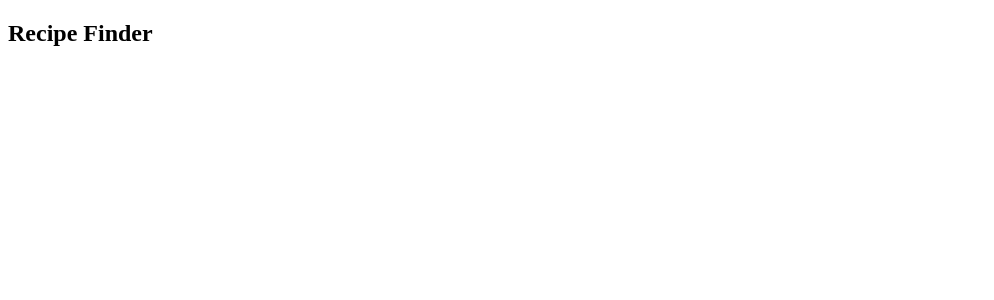
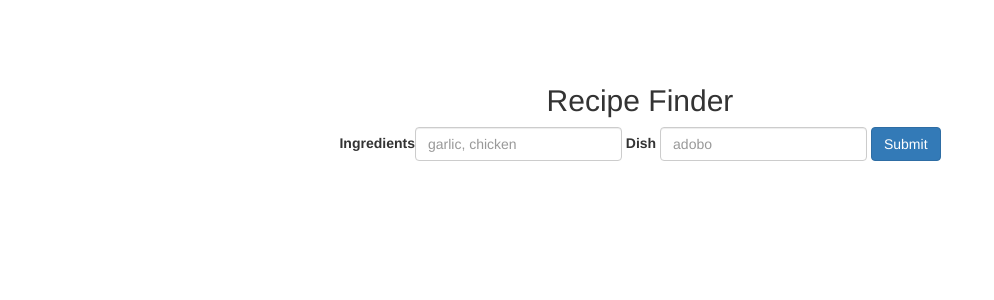
Before and after one commit to IamSaloni/React-Router-REDUX-recipe-finder, a React (Create React App) app: page / in a window 1280 px wide. Shown: the top 300 px of the page, without its empty margins (0-994 px from the left). Built offline with nearby package versions, Linux system fonts and the light colour scheme.

Commit message:
created Form to search recipes

```diff
--- a/public/index.html
+++ b/public/index.html
@@ -24,6 +24,7 @@
       work correctly both with client-side routing and a non-root public URL.
       Learn how to configure a non-root public URL by running `npm run build`.
     -->
+    <link rel="stylesheet" href="https://maxcdn.bootstrapcdn.com/bootstrap/3.3.7/css/bootstrap.min.css" integrity="sha384-BVYiiSIFeK1dGmJRAkycuHAHRg32OmUcww7on3RYdg4Va+PmSTsz/K68vbdEjh4u" crossorigin="anonymous">
     <title>React App</title>
   </head>
   <body>
--- a/src/components/App.js
+++ b/src/components/App.js
@@ -1,10 +1,13 @@
 import React, {Component} from 'react';
+import SearchRecipes from './SearchRecipes';
+import '../styles/index.css';
 
 class App extends Component {
     render() {
         return (
             <div>
                 <h2>Recipe Finder</h2>
+                <SearchRecipes />
             </div>
         )
     }
--- /dev/null
+++ b/src/components/SearchRecipes.js
@@ -0,0 +1,26 @@
+import React, { Component } from 'react';
+import {Form, FormGroup, FormControl, FormLabel, Button} from 'react-bootstrap';
+
+class SearchRecipes extends Component {
+    render() {
+        return (
+            <Form inline>
+                <FormGroup>
+                    <FormLabel>Ingredients</FormLabel>
+                    <FormControl type="text" placeholder="garlic, chicken" />
+                </FormGroup>
+                {' '}
+                <FormGroup>
+                    <FormLabel>Dish</FormLabel>
+                    {' '}
+                    <FormControl type="text" placeholder="adobo" ></FormControl>
+                </FormGroup>
+                {' '}
+                <Button>Submit</Button>
+
+            </Form>
+        )
+    }
+}
+
+export default SearchRecipes;
--- /dev/null
+++ b/src/styles/index.css
@@ -0,0 +1,4 @@
+body {
+    text-align: center;
+    padding: 5%;
+}
```
